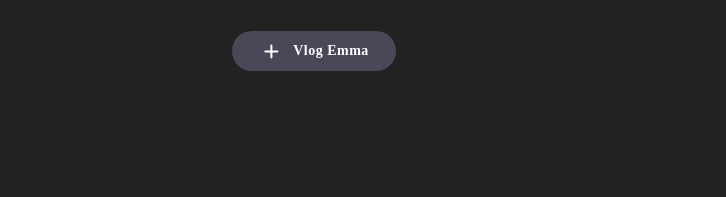
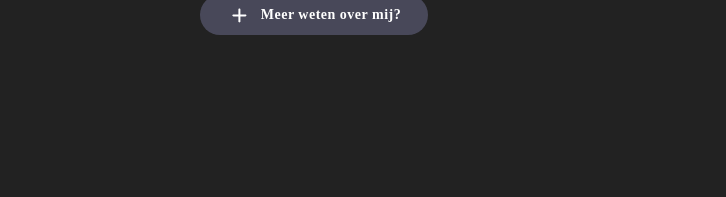
Before and after one commit to crypt1c-dev/projectweek1website, a plain HTML site: page index.html in a window 1280 px wide. Shown: the part 603-800 px from the top of the page, 0-726 px from the left. Drawn offline with Linux system fonts and the light colour scheme.

Commit message:
Removed temporary video button for a school-assignment.

```diff
--- a/index.html
+++ b/index.html
@@ -46,14 +46,6 @@
                                 fill="white"></path>
                         </svg>
                         <a href="#over-mij">Meer weten over mij?</a>
-                    </div>
-                    <div class="button button-vlog">
-                        <svg xmlns="http://www.w3.org/2000/svg" width="24" height="24" viewBox="0 0 24 24" fill="none">
-                            <path
-                                d="M13.4 11.4V6.39999C13.4 6.13478 13.2946 5.88042 13.1071 5.69289C12.9196 5.50535 12.6652 5.39999 12.4 5.39999C12.1348 5.39999 11.8804 5.50535 11.6929 5.69289C11.5054 5.88042 11.4 6.13478 11.4 6.39999V11.4H6.39999C6.13478 11.4 5.88042 11.5054 5.69289 11.6929C5.50535 11.8804 5.39999 12.1348 5.39999 12.4C5.39999 12.6652 5.50535 12.9196 5.69289 13.1071C5.88042 13.2946 6.13478 13.4 6.39999 13.4H11.4V18.4C11.4 18.6652 11.5054 18.9196 11.6929 19.1071C11.8804 19.2946 12.1348 19.4 12.4 19.4C12.6652 19.4 12.9196 19.2946 13.1071 19.1071C13.2946 18.9196 13.4 18.6652 13.4 18.4V13.4H18.4C18.6652 13.4 18.9196 13.2946 19.1071 13.1071C19.2946 12.9196 19.4 12.6652 19.4 12.4C19.4 12.1348 19.2946 11.8804 19.1071 11.6929C18.9196 11.5054 18.6652 11.4 18.4 11.4H13.4Z"
-                                fill="white"></path>
-                        </svg>
-                        <a href="https://youtu.be/CEDiJ5l7SoI" target="_blank">Vlog Emma</a>
                     </div>
                 </div>
             </div>
```
